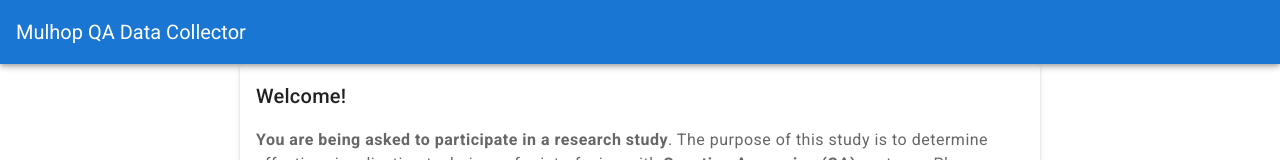
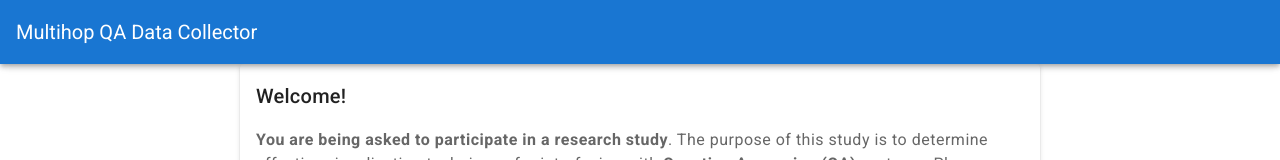
Before and after one commit to Inlinebool/hotpotcollector-vue, a Vue app: page /questionnaire#/consent in a window 1280 px wide. Shown: the top 160 px of the page. Built offline with nearby package versions, Linux system fonts and the light colour scheme.

Commit message:
fixed title

```diff
--- a/src/App.vue
+++ b/src/App.vue
@@ -1,7 +1,7 @@
 <template>
   <v-app>
     <v-app-bar app color="primary" dark>
-      <v-toolbar-title>Mulhop QA Data Collector</v-toolbar-title>
+      <v-toolbar-title>Multihop QA Data Collector</v-toolbar-title>
     </v-app-bar>
     <v-content>
       <router-view />
```
